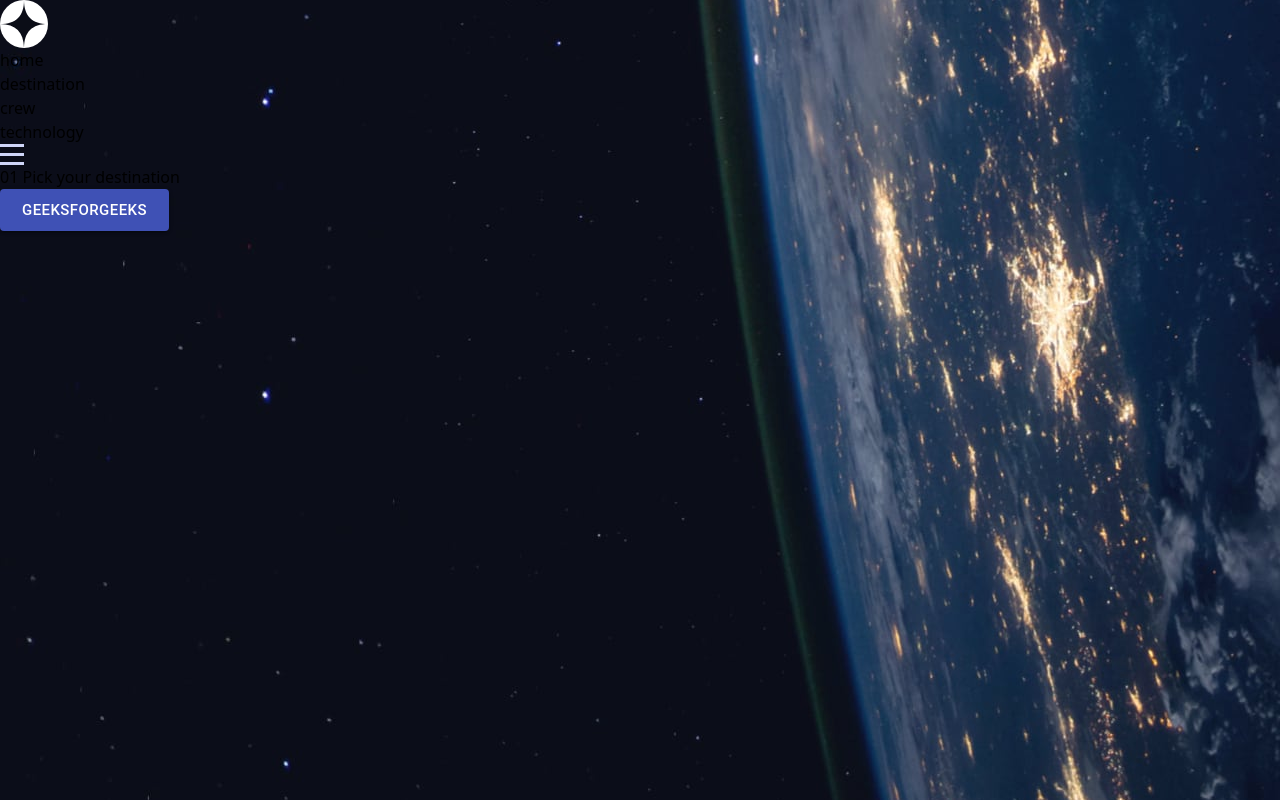
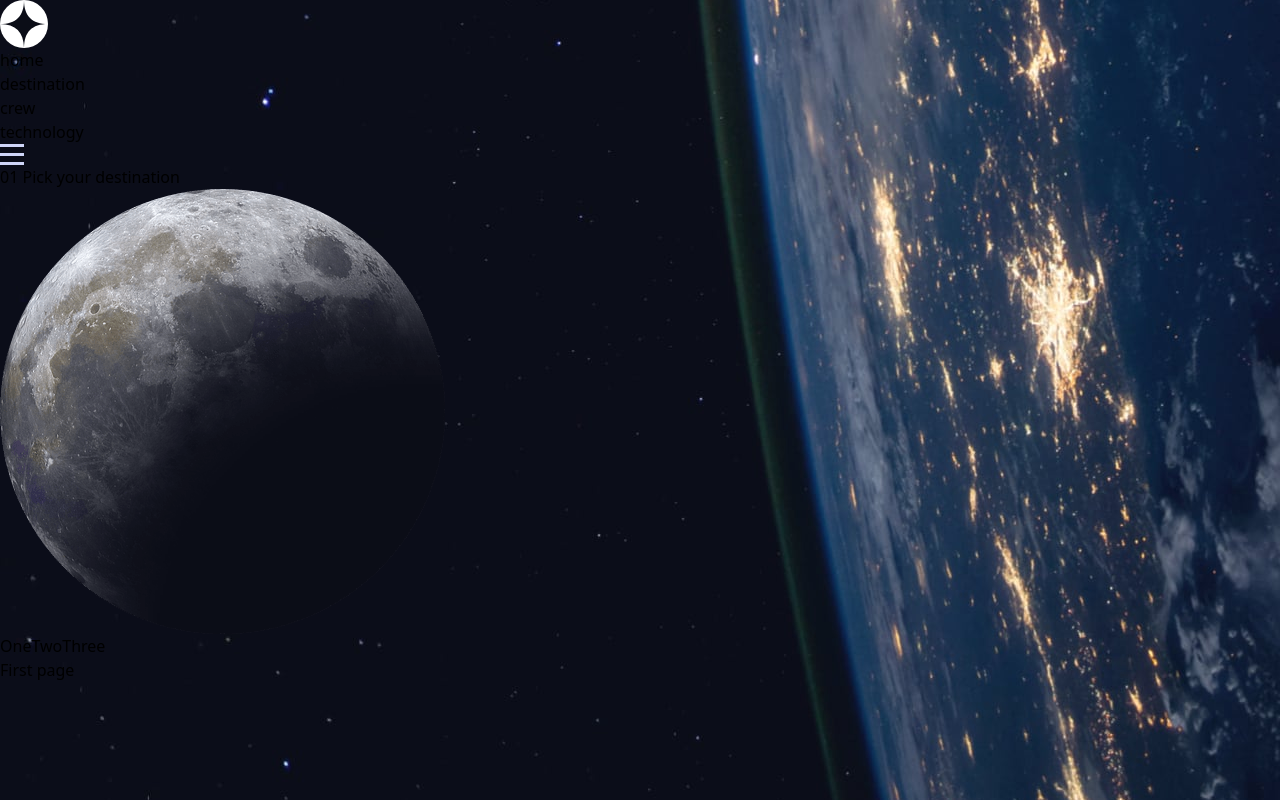
Before and after one commit to matthewkuria/space-tourism-website, a React (Vite) app: page /destination in a window 1280 px wide. Built offline with nearby package versions, Linux system fonts and the light colour scheme.

Commit message:
Add the moon image

```diff
--- a/src/routes/destination.jsx
+++ b/src/routes/destination.jsx
@@ -1,24 +1,82 @@
-import { Tab } from '@mui/base/Tab';
+import * as React from 'react';
+import { Tabs } from '@mui/base/Tabs';
 import { TabsList } from '@mui/base/TabsList';
 import { TabPanel } from '@mui/base/TabPanel';
-import { Tabs } from '@mui/base/Tabs';
+import { Tab } from '@mui/base/Tab';
+import imageMoon from "../assets/destination/image-moon.png"
 
 
 
-import Button from '@material-ui/core/Button';
 const Destination = () => {
     return (
         <main className="text-white">
             <h1 className="uppercase text-2xl"><span className="text-slate-500">01</span> Pick your destination</h1>
             <div className="">
                 <div className="">
-
+                  <img src={imageMoon} alt="The moon image" />
                 </div>
                 <div className="">
-                        <Button variant="contained" color="primary"
-                                size="large">
-                            GeeksforGeeks
-                        </Button>
+                         <Tabs defaultValue={1}>
+                            <TabsList className="mb-4 rounded-xl bg-purple-500 flex font-sans items-center justify-center content-between min-w-tabs-list shadow-lg">
+                                <Tab
+                                slotProps={{
+                                    root: ({ selected, disabled }) => ({
+                                    className: `font-sans ${
+                                        selected
+                                        ? 'text-purple-500 bg-white'
+                                        : 'text-white bg-transparent focus:text-white hover:bg-purple-400'
+                                    } ${
+                                        disabled ? 'cursor-not-allowed opacity-50' : 'cursor-pointer'
+                                    } text-sm font-bold w-full p-2 m-1.5 border-0 rounded-lg flex justify-center focus:outline-0 focus:shadow-outline-purple-light`,
+                                    }),
+                                }}
+                                value={1}
+                                >
+                                One
+                                </Tab>
+                                <Tab
+                                slotProps={{
+                                    root: ({ selected, disabled }) => ({
+                                    className: `font-sans ${
+                                        selected
+                                        ? 'text-purple-500 bg-white'
+                                        : 'text-white bg-transparent focus:text-white hover:bg-purple-400'
+                                    } ${
+                                        disabled ? 'cursor-not-allowed opacity-50' : 'cursor-pointer'
+                                    } text-sm font-bold w-full p-2 m-1.5 border-0 rounded-md flex justify-center focus:outline-0 focus:shadow-outline-purple-light`,
+                                    }),
+                                }}
+                                value={2}
+                                >
+                                Two
+                                </Tab>
+                                <Tab
+                                slotProps={{
+                                    root: ({ selected, disabled }) => ({
+                                    className: `font-sans ${
+                                        selected
+                                        ? 'text-purple-500 bg-white'
+                                        : 'text-white bg-transparent focus:text-white hover:bg-purple-400'
+                                    } ${
+                                        disabled ? 'cursor-not-allowed opacity-50' : 'cursor-pointer'
+                                    } text-sm font-bold w-full p-2 m-1.5 border-0 rounded-md flex justify-center focus:outline-0 focus:shadow-outline-purple-light`,
+                                    }),
+                                }}
+                                value={3}
+                                >
+                                Three
+                                </Tab>
+                            </TabsList>
+                            <TabPanel className="w-full font-sans text-sm" value={1}>
+                                First page
+                            </TabPanel>
+                            <TabPanel className="w-full font-sans text-sm" value={2}>
+                                Second page
+                            </TabPanel>
+                            <TabPanel className="w-full font-sans text-sm" value={3}>
+                                Third page
+                            </TabPanel>
+                            </Tabs>
                 </div>
             </div>
         </main>
```
